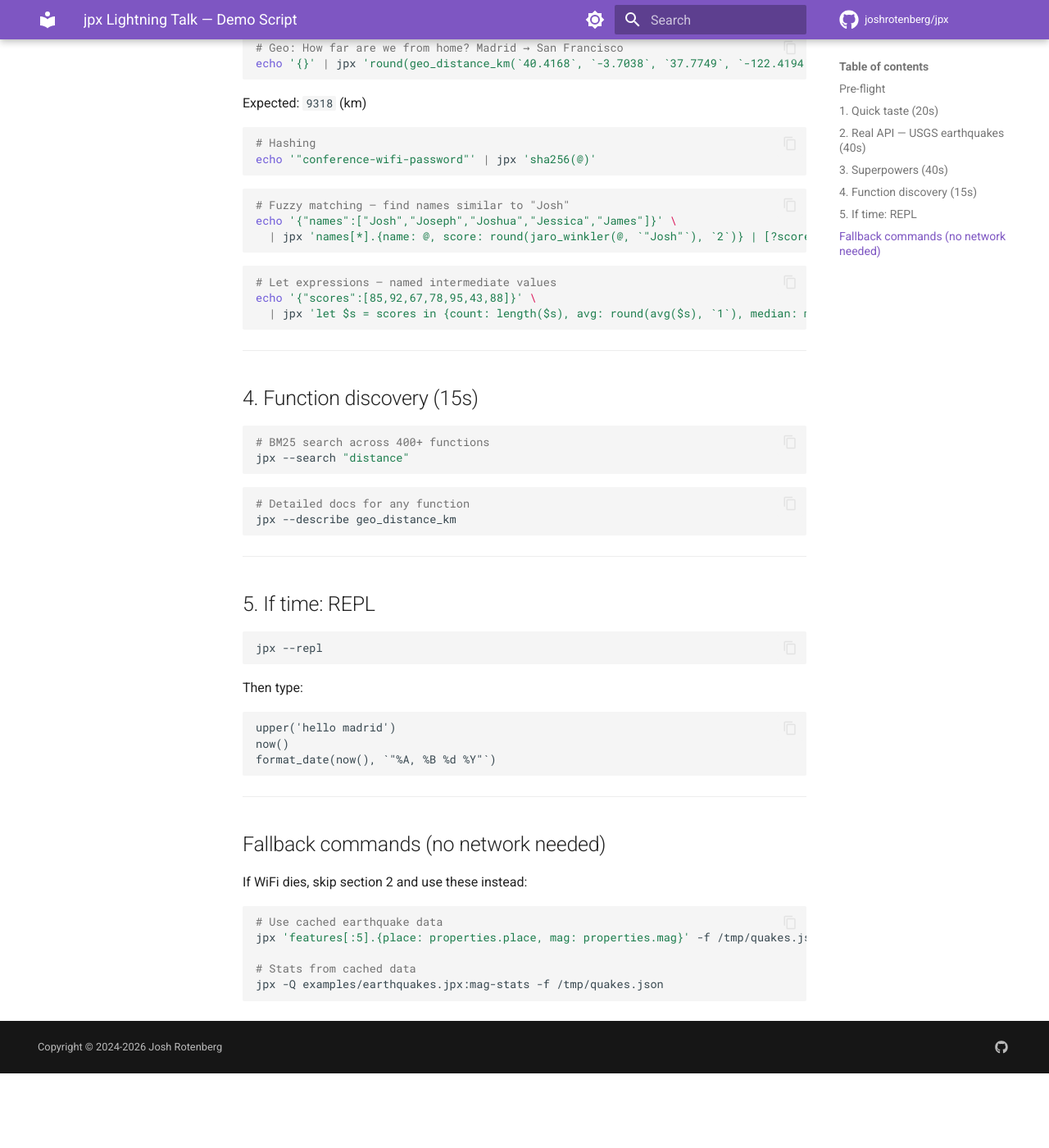
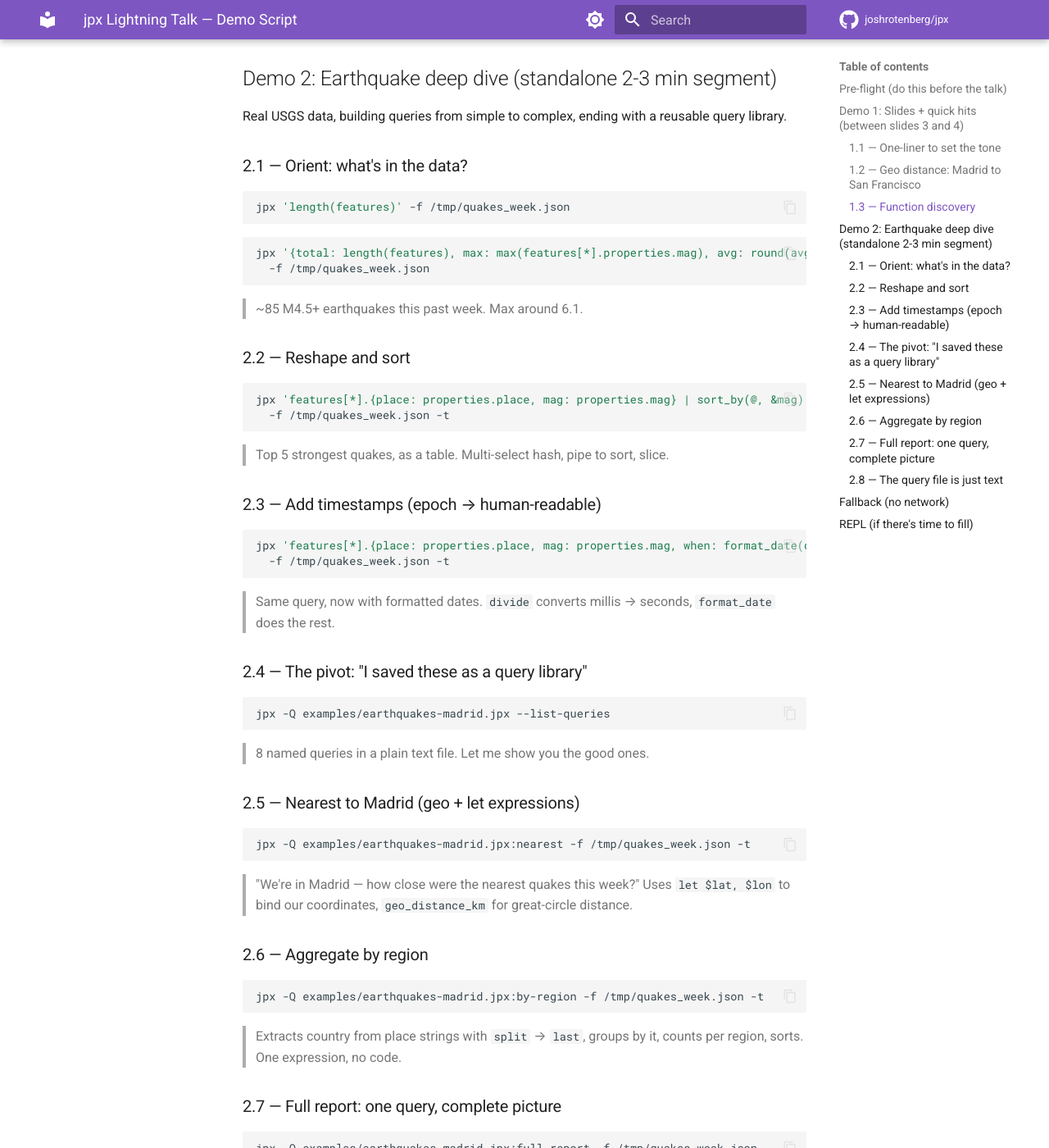
Before and after one commit to joshrotenberg/jpx, an MkDocs documentation site: the page built from docs/src/presentations/demo-script.md, in a window 1280 px wide and 1400 px high, scrolled down 1159 px. Shown: the whole window at 82% size. Built offline with MkDocs 1.6.1 and Material for MkDocs 9.7.7, drawn with Linux system fonts in a browser that asks for light colours; comment, search, counter and statistics services are not loaded; before the commit the page ends 2468 px from its top, so only the background shows below that; some of the changed text lies outside the part shown.

Commit message:
Add earthquake deep dive demo and Madrid query library
Rework demo script with two-act structure: quick slide hits (1 min)
and an extended earthquake deep dive (2-3 min) that builds queries
inline then pivots to a reusable .jpx query library.

New query library (earthquakes-madrid.jpx) with 8 named queries:
stats, top5, nearest-to-Madrid, by-region, felt, mag-buckets,
deep, and full-report — all validated and tested against live
USGS M4.5+ weekly feed data.

````diff
--- a/docs/src/presentations/demo-script.md
+++ b/docs/src/presentations/demo-script.md
@@ -1,118 +1,153 @@
 # jpx Lightning Talk — Demo Script
 
-Commands staged for live demo. Run these between slides 3 and 4.
+Open this page in a browser alongside your terminal.
+Each section is one step — run the command(s), talk through the output, move on.
 
-## Pre-flight
+---
+
+## Pre-flight (do this before the talk)
 
 ```bash
-# Cache earthquake data (in case conference WiFi is flaky)
-curl -s "https://earthquake.usgs.gov/earthquakes/feed/v1.0/summary/significant_month.geojson" > /tmp/quakes.json
+# Cache earthquake data so you don't depend on WiFi
+curl -s "https://earthquake.usgs.gov/earthquakes/feed/v1.0/summary/4.5_week.geojson" \
+  > /tmp/quakes_week.json
 
 # Verify jpx is working
 jpx --version
 
-# Terminal font: 20pt+ so the back row can read it
+# Terminal: 20pt+ font, dark background, maximize window
 ```
 
 ---
 
-## 1. Quick taste (20s)
+## Demo 1: Slides + quick hits (between slides 3 and 4)
+
+### 1.1 — One-liner to set the tone
 
 ```bash
-# Filter — reads like English: "users where active, get names"
-echo '[{"name":"Alice","active":true},{"name":"Bob","active":false},{"name":"Charlie","active":true}]' \
+echo '[{"name":"Alice","active":true},{"name":"Bob","active":false}]' \
   | jpx '[?active].upper(name)'
 ```
 
-Expected: `["ALICE","CHARLIE"]`
+> `["ALICE"]` — filter + transform, reads like English.
+
+### 1.2 — Geo distance: Madrid to San Francisco
+
+```bash
+echo '{}' | jpx 'round(geo_distance_km(`40.4168`, `-3.7038`, `37.7749`, `-122.4194`), `0`)'
+```
+
+> `9318` km. Built-in geo functions — no libraries, no imports.
+
+### 1.3 — Function discovery
+
+```bash
+jpx --search "distance"
+jpx --describe geo_distance_km
+```
+
+> 400+ functions, all searchable and documented from the CLI.
 
 ---
 
-## 2. Real API — USGS earthquakes (40s)
+## Demo 2: Earthquake deep dive (standalone 2-3 min segment)
+
+Real USGS data, building queries from simple to complex,
+ending with a reusable query library.
+
+### 2.1 — Orient: what's in the data?
 
 ```bash
-# Recent significant earthquakes worldwide
-curl -s "https://earthquake.usgs.gov/earthquakes/feed/v1.0/summary/significant_month.geojson" \
-  | jpx 'features[:5].{place: properties.place, mag: properties.mag}'
+jpx 'length(features)' -f /tmp/quakes_week.json
 ```
 
 ```bash
-# Full statistics — using a query file
-jpx -Q examples/earthquakes.jpx:mag-stats -f /tmp/quakes.json
+jpx '{total: length(features), max: max(features[*].properties.mag), avg: round(avg(features[*].properties.mag), `2`)}' \
+  -f /tmp/quakes_week.json
 ```
 
+> ~85 M4.5+ earthquakes this past week. Max around 6.1.
+
+### 2.2 — Reshape and sort
+
 ```bash
-# Table output — sorted by magnitude
-jpx -Q examples/earthquakes.jpx:sort-by-mag -f /tmp/quakes.json -t
+jpx 'features[*].{place: properties.place, mag: properties.mag} | sort_by(@, &mag) | reverse(@) | [:5]' \
+  -f /tmp/quakes_week.json -t
 ```
+
+> Top 5 strongest quakes, as a table. Multi-select hash, pipe to sort, slice.
+
+### 2.3 — Add timestamps (epoch → human-readable)
+
+```bash
+jpx 'features[*].{place: properties.place, mag: properties.mag, when: format_date(divide(properties.time, `1000`), `"%b %d %H:%M"`)} | sort_by(@, &mag) | reverse(@) | [:5]' \
+  -f /tmp/quakes_week.json -t
+```
+
+> Same query, now with formatted dates. `divide` converts millis → seconds, `format_date` does the rest.
+
+### 2.4 — The pivot: "I saved these as a query library"
+
+```bash
+jpx -Q examples/earthquakes-madrid.jpx --list-queries
+```
+
+> 8 named queries in a plain text file. Let me show you the good ones.
+
+### 2.5 — Nearest to Madrid (geo + let expressions)
+
+```bash
+jpx -Q examples/earthquakes-madrid.jpx:nearest -f /tmp/quakes_week.json -t
+```
+
+> "We're in Madrid — how close were the nearest quakes this week?"
+> Uses `let $lat, $lon` to bind our coordinates, `geo_distance_km` for great-circle distance.
+
+### 2.6 — Aggregate by region
+
+```bash
+jpx -Q examples/earthquakes-madrid.jpx:by-region -f /tmp/quakes_week.json -t
+```
+
+> Extracts country from place strings with `split` → `last`, groups by it,
+> counts per region, sorts. One expression, no code.
+
+### 2.7 — Full report: one query, complete picture
+
+```bash
+jpx -Q examples/earthquakes-madrid.jpx:full-report -f /tmp/quakes_week.json
+```
+
+> Stats, nearest-to-Madrid, and strongest — all combined into one structured object.
+
+### 2.8 — The query file is just text
+
+```bash
+jpx -Q examples/earthquakes-madrid.jpx --check
+```
+
+> Every query validated. Plain text, version-controlled, shareable.
+> No scripts, no code — just expressions.
 
 ---
 
-## 3. Superpowers (40s)
+## Fallback (no network)
 
-```bash
-# Geo: How far are we from home? Madrid → San Francisco
-echo '{}' | jpx 'round(geo_distance_km(`40.4168`, `-3.7038`, `37.7749`, `-122.4194`), `0`)'
-```
-
-Expected: `9318` (km)
-
-```bash
-# Hashing
-echo '"conference-wifi-password"' | jpx 'sha256(@)'
-```
-
-```bash
-# Fuzzy matching — find names similar to "Josh"
-echo '{"names":["Josh","Joseph","Joshua","Jessica","James"]}' \
-  | jpx 'names[*].{name: @, score: round(jaro_winkler(@, `"Josh"`), `2`)} | [?score > `0.8`]'
-```
-
-```bash
-# Let expressions — named intermediate values
-echo '{"scores":[85,92,67,78,95,43,88]}' \
-  | jpx 'let $s = scores in {count: length($s), avg: round(avg($s), `1`), median: median($s), stddev: round(stddev($s), `2`)}'
-```
+All commands use cached `/tmp/quakes_week.json` from pre-flight.
+If the pre-flight curl failed, copy the file from another machine or use sample data.
 
 ---
 
-## 4. Function discovery (15s)
-
-```bash
-# BM25 search across 400+ functions
-jpx --search "distance"
-```
-
-```bash
-# Detailed docs for any function
-jpx --describe geo_distance_km
-```
-
----
-
-## 5. If time: REPL
+## REPL (if there's time to fill)
 
 ```bash
 jpx --repl
 ```
 
 Then type:
+
 ```
 upper('hello madrid')
 now()
 format_date(now(), `"%A, %B %d %Y"`)
 ```
-
----
-
-## Fallback commands (no network needed)
-
-If WiFi dies, skip section 2 and use these instead:
-
-```bash
-# Use cached earthquake data
-jpx 'features[:5].{place: properties.place, mag: properties.mag}' -f /tmp/quakes.json
-
-# Stats from cached data
-jpx -Q examples/earthquakes.jpx:mag-stats -f /tmp/quakes.json
-```
````
Also changed, not shown: 1 other file.
